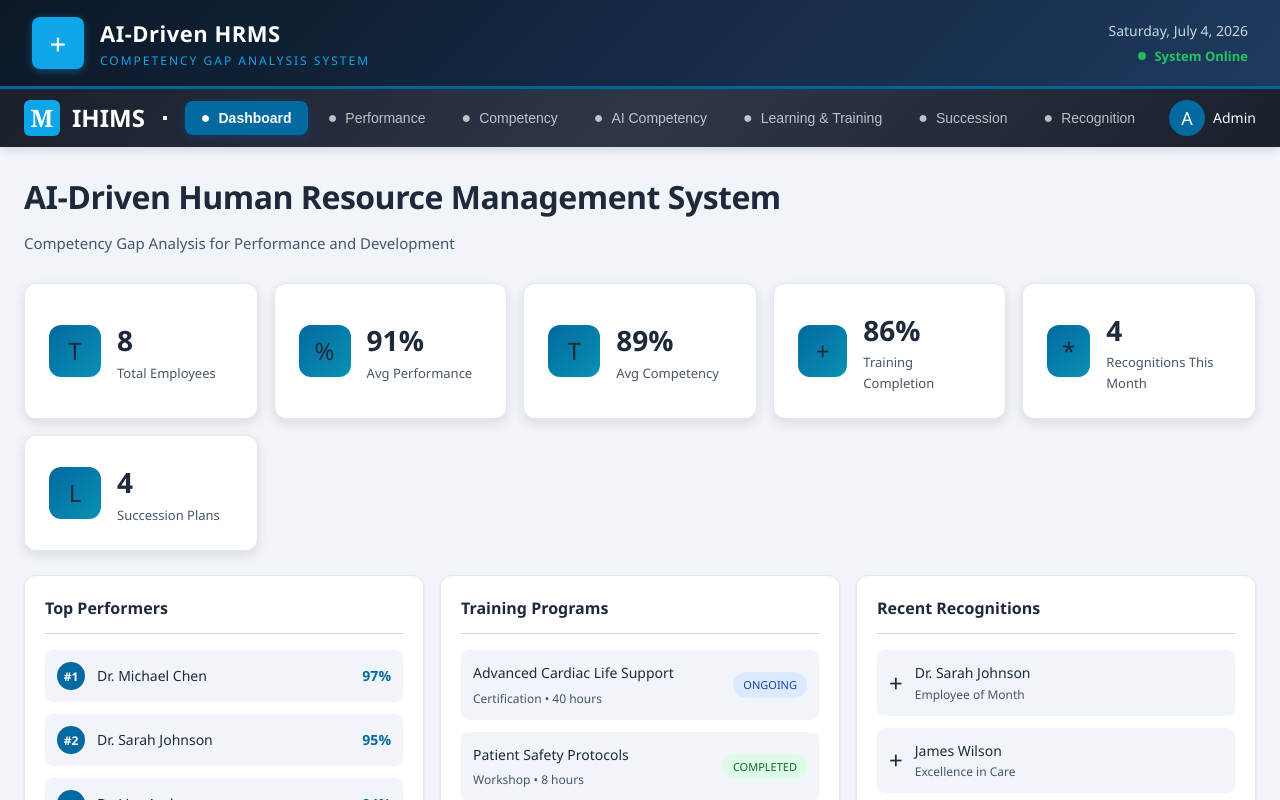
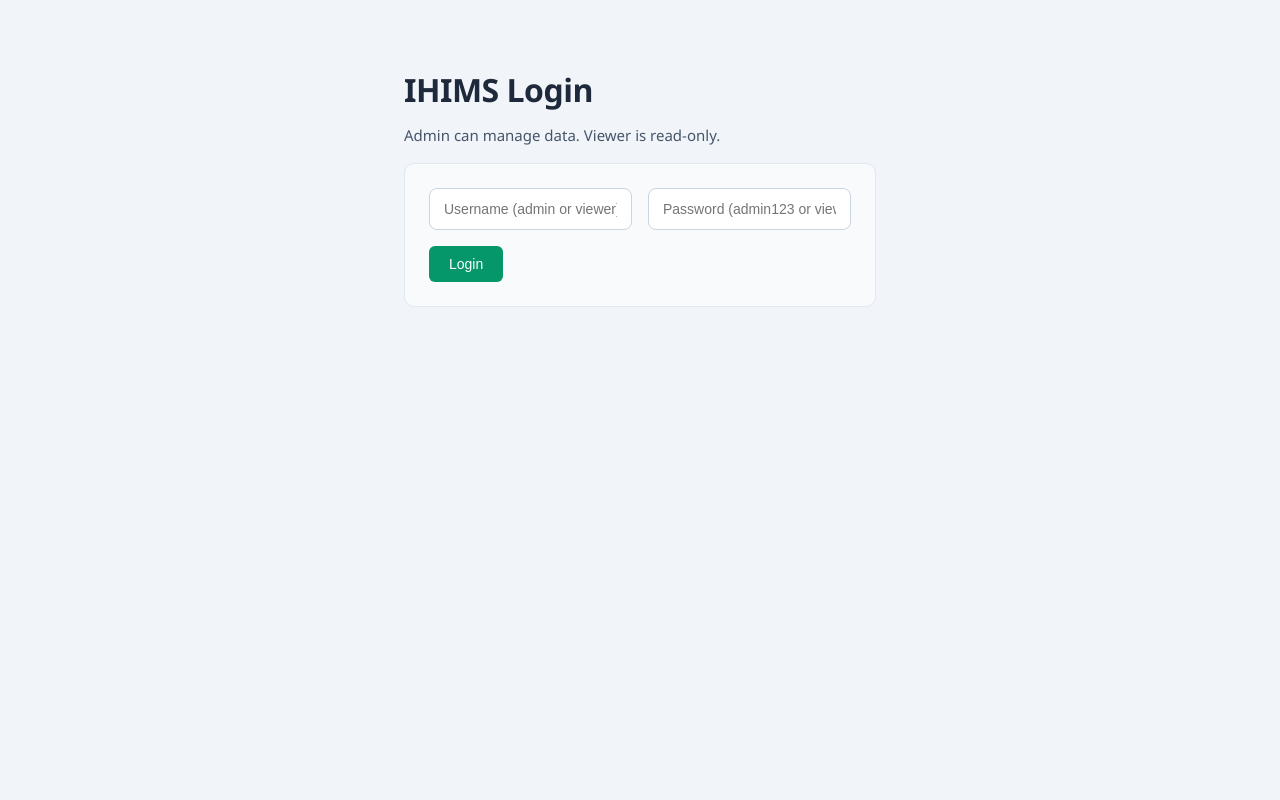
Before and after one commit to RanpoCM/ihims, a React (Vite) app: page / in a window 1280 px wide. Shown: the top 800 px of the page. Built offline with nearby package versions, Linux system fonts and the light colour scheme.

Commit message:
Add admin/viewer login and role-based access control

```diff
--- a/src/App.jsx
+++ b/src/App.jsx
@@ -58,15 +58,16 @@ const initialSuccessionCandidates = [
 ]
 
 // App Content - Loads data from localStorage
-function AppContent() {
+function AppContent({ role, canEdit, onLogout }) {
   const [employees, setEmployees] = useState(() => getStoredData('ihims_employees', initialEmployees))
+
   const [trainingPrograms, setTrainingPrograms] = useState(() => getStoredData('ihims_training', initialTrainingPrograms))
-  const [competencies, setCompetencies] = useState(() => getStoredData('ihims_competencies', initialCompetencies))
+  const [competencies] = useState(() => getStoredData('ihims_competencies', initialCompetencies))
   const [recognitionAwards, setRecognitionAwards] = useState(() => getStoredData('ihims_recognition', initialRecognitionAwards))
-  const [successionCandidates, setSuccessionCandidates] = useState(() => getStoredData('ihims_succession', initialSuccessionCandidates))
+  const [successionCandidates] = useState(() => getStoredData('ihims_succession', initialSuccessionCandidates))
   const [activeModule, setActiveModule] = useState('dashboard')
-  const [showForm, setShowForm] = useState(null)
   const [mobileMenuOpen, setMobileMenuOpen] = useState(false)
+
 
   // Save to localStorage when data changes
   useEffect(() => { setStoredData('ihims_employees', employees) }, [employees])
@@ -81,10 +82,8 @@ function AppContent() {
   const deleteEmployee = (id) => setEmployees(employees.filter(e => e.id !== id))
 
   const addTraining = (prog) => setTrainingPrograms([...trainingPrograms, { ...prog, id: Date.now() }])
-  const deleteTraining = (id) => setTrainingPrograms(trainingPrograms.filter(p => p.id !== id))
-  const addCompetency = (comp) => setCompetencies([...competencies, { ...comp, id: Date.now() }])
   const addRecognition = (rec) => setRecognitionAwards([...recognitionAwards, { ...rec, id: Date.now() }])
-  const addSuccession = (succ) => setSuccessionCandidates([...successionCandidates, { ...succ, id: Date.now() }])
+
 
   // Render the current module
   const renderModule = () => {
@@ -92,17 +91,35 @@ function AppContent() {
       case 'dashboard':
         return <Dashboard employees={employees} trainingPrograms={trainingPrograms} recognitionAwards={recognitionAwards} successionCandidates={successionCandidates} />
       case 'performance':
-        return <PerformanceModule employees={employees} addEmployee={addEmployee} updateEmployee={updateEmployee} deleteEmployee={deleteEmployee} />
+        if (!canEdit) return <Dashboard employees={employees} trainingPrograms={trainingPrograms} recognitionAwards={recognitionAwards} successionCandidates={successionCandidates} />
+
+        return (
+          <PerformanceModule
+            employees={employees}
+            canEdit={canEdit}
+            addEmployee={addEmployee}
+            updateEmployee={updateEmployee}
+            deleteEmployee={deleteEmployee}
+          />
+        )
       case 'competency':
-        return <CompetencyModule competencies={competencies} employees={employees} />
+        if (!canEdit) return <Dashboard employees={employees} trainingPrograms={trainingPrograms} recognitionAwards={recognitionAwards} successionCandidates={successionCandidates} />
+        return <CompetencyModule competencies={competencies} _canEdit={canEdit} />
+
+
+
+
       case 'aiCompetency':
         return <AICompetencyModule />
       case 'learning':
-        return <LearningModule trainingPrograms={trainingPrograms} addTraining={addTraining} deleteTraining={deleteTraining} />
+        if (!canEdit) return <Dashboard employees={employees} trainingPrograms={trainingPrograms} recognitionAwards={recognitionAwards} successionCandidates={successionCandidates} />
+        return <LearningModule trainingPrograms={trainingPrograms} addTraining={addTraining} canEdit={canEdit} />
       case 'succession':
-        return <SuccessionModule successionCandidates={successionCandidates} employees={employees} />
+        return <SuccessionModule successionCandidates={successionCandidates} employees={employees} canEdit={canEdit} />
+
       case 'recognition':
-        return <RecognitionModule recognitionAwards={recognitionAwards} employees={employees} addRecognition={addRecognition} />
+        return <RecognitionModule recognitionAwards={recognitionAwards} employees={employees} addRecognition={addRecognition} canEdit={canEdit} />
+
       default:
         return <Dashboard employees={employees} trainingPrograms={trainingPrograms} recognitionAwards={recognitionAwards} successionCandidates={successionCandidates} />
     }
@@ -123,8 +140,20 @@ function AppContent() {
           <span className="status-indicator"><span className="status-dot"></span> System Online</span>
         </div>
       </div>
-      <Navbar activeModule={activeModule} setActiveModule={setActiveModule} mobileMenuOpen={mobileMenuOpen} setMobileMenuOpen={setMobileMenuOpen} />
+      <Navbar
+        activeModule={activeModule}
+        setActiveModule={setActiveModule}
+        mobileMenuOpen={mobileMenuOpen}
+        setMobileMenuOpen={setMobileMenuOpen}
+        userName={role === 'admin' ? 'Admin' : 'Viewer'}
+        role={role}
+      />
       <main className="main-content">
+        <div style={{ display: 'flex', justifyContent: 'flex-end', marginBottom: 12 }}>
+          <button className="btn-cancel" onClick={onLogout} type="button">
+            Logout
+          </button>
+        </div>
         {renderModule()}
       </main>
     </div>
@@ -132,16 +161,20 @@ function AppContent() {
 }
 
 // Navbar Component
-function Navbar({ activeModule, setActiveModule, mobileMenuOpen, setMobileMenuOpen }) {
+function Navbar({ activeModule, setActiveModule, mobileMenuOpen, setMobileMenuOpen, userName, role }) {
   const modules = [
-    { id: 'dashboard', label: 'Dashboard', icon: '●' },
-    { id: 'performance', label: 'Performance', icon: '●' },
-    { id: 'competency', label: 'Competency', icon: '●' },
-    { id: 'aiCompetency', label: 'AI Competency', icon: '●' },
-    { id: 'learning', label: 'Learning & Training', icon: '●' },
-    { id: 'succession', label: 'Succession', icon: '●' },
-    { id: 'recognition', label: 'Recognition', icon: '●' },
+    { id: 'dashboard', label: 'Dashboard', icon: '●', requiresEdit: false },
+    { id: 'performance', label: 'Performance', icon: '●', requiresEdit: true },
+    { id: 'competency', label: 'Competency', icon: '●', requiresEdit: true },
+    { id: 'aiCompetency', label: 'AI Competency', icon: '●', requiresEdit: false },
+    { id: 'learning', label: 'Learning & Training', icon: '●', requiresEdit: true },
+    { id: 'succession', label: 'Succession', icon: '●', requiresEdit: false },
+    { id: 'recognition', label: 'Recognition', icon: '●', requiresEdit: false },
   ]
+
+  // Only show edit-restricted modules to admins.
+  const visibleModules = modules.filter(m => !m.requiresEdit || role === 'admin')
+
 
   return (
     <nav className="navbar">
@@ -155,7 +188,7 @@ function Navbar({ activeModule, setActiveModule, mobileMenuOpen, setMobileMenuOp
         <span></span>
       </button>
       <div className={`nav-links ${mobileMenuOpen ? 'mobile-open' : ''}`}>
-        {modules.map(mod => (
+        {visibleModules.map(mod => (
           <button
             key={mod.id}
             className={`nav-link ${activeModule === mod.id ? 'active' : ''}`}
@@ -168,7 +201,7 @@ function Navbar({ activeModule, setActiveModule, mobileMenuOpen, setMobileMenuOp
       </div>
       <div className="nav-user">
         <span className="user-avatar">A</span>
-        <span className="user-name">Admin</span>
+        <span className="user-name">{userName}</span>
       </div>
     </nav>
   )
@@ -180,8 +213,6 @@ function Dashboard({ employees, trainingPrograms, recognitionAwards, successionC
   const avgCompetency = employees.length > 0 ? Math.round(employees.reduce((sum, e) => sum + e.competency, 0) / employees.length) : 0
   const avgTraining = employees.length > 0 ? Math.round(employees.reduce((sum, e) => sum + e.training, 0) / employees.length) : 0
   const totalRecognitions = recognitionAwards.length
-  const totalTraining = trainingPrograms.length
-  const totalSuccession = successionCandidates.length
 
   return (
     <div className="dashboard">
@@ -282,7 +313,7 @@ function Dashboard({ employees, trainingPrograms, recognitionAwards, successionC
 }
 
 // Performance Module
-function PerformanceModule({ employees, addEmployee, updateEmployee, deleteEmployee }) {
+function PerformanceModule({ employees, canEdit, addEmployee, updateEmployee, deleteEmployee }) {
   const [selectedEmployee, setSelectedEmployee] = useState(null)
   const [showAddForm, setShowAddForm] = useState(false)
   const [showEditForm, setShowEditForm] = useState(false)
@@ -304,6 +335,7 @@ function PerformanceModule({ employees, addEmployee, updateEmployee, deleteEmplo
 
   const handleAddEmployee = (e) => {
     e.preventDefault()
+    if (!canEdit) return
     if (newEmp.name && newEmp.role && newEmp.department) {
       addEmployee(newEmp)
       setNewEmp({ name: '', role: '', department: '', performance: 80, competency: 80, training: 80 })
@@ -311,7 +343,9 @@ function PerformanceModule({ employees, addEmployee, updateEmployee, deleteEmplo
     }
   }
 
+
   const handleEditEmployee = () => {
+    if (!canEdit) return
     if (selectedEmployee) {
       const emp = employees.find(e => e.id === selectedEmployee)
       if (emp) {
@@ -321,8 +355,10 @@ function PerformanceModule({ employees, addEmployee, updateEmployee, deleteEmplo
     }
   }
 
+
   const handleUpdateEmployee = (e) => {
     e.preventDefault()
+    if (!canEdit) return
     if (selectedEmployee && newEmp.name) {
       updateEmployee(selectedEmployee, newEmp)
       setShowEditForm(false)
@@ -331,12 +367,15 @@ function PerformanceModule({ employees, addEmployee, updateEmployee, deleteEmplo
     }
   }
 
+
   const handleDeleteEmployee = () => {
+    if (!canEdit) return
     if (selectedEmployee && confirm('Are you sure you want to delete this employee?')) {
       deleteEmployee(selectedEmployee)
       setSelectedEmployee(null)
     }
   }
+
 
   // Filter and sort employees
   const filteredEmployees = [...employees]
@@ -357,7 +396,7 @@ function PerformanceModule({ employees, addEmployee, updateEmployee, deleteEmplo
   const departments = [...new Set(employees.map(e => e.department))]
 
   return (
-    <div className="module">
+    <div className="module" style={canEdit ? undefined : { filter: 'grayscale(0.15)' }}>
       <h1 className="page-title">Performance Management</h1>
       <p className="page-subtitle">Track and evaluate employee performance metrics</p>
 
@@ -397,9 +436,10 @@ function PerformanceModule({ employees, addEmployee, updateEmployee, deleteEmplo
         </div>
 
         <div className="form-section">
-          <button className="btn-add" onClick={() => setShowAddForm(!showAddForm)}>
+          <button className="btn-add" onClick={() => canEdit && setShowAddForm(!showAddForm)} disabled={!canEdit}>
             {showAddForm ? 'Cancel' : '+ Add Employee'}
           </button>
+
           {showAddForm && (
             <form className="data-form" onSubmit={handleAddEmployee}>
               <input type="text" placeholder="Name" value={newEmp.name} onChange={e => setNewEmp({...newEmp, name: e.target.value})} required />
@@ -481,8 +521,21 @@ function PerformanceModule({ employees, addEmployee, updateEmployee, deleteEmplo
                   <td><span className={`status-badge ${emp.performance >= 90 ? 'excellent' : emp.performance >= 80 ? 'good' : 'needs-improvement'}`}>{emp.performance >= 90 ? 'Excellent' : emp.performance >= 80 ? 'Good' : 'Needs Improvement'}</span></td>
                   <td>
                     <div className="action-buttons">
-                      <button className="btn-edit" onClick={(e) => { e.stopPropagation(); setSelectedEmployee(emp.id); handleEditEmployee() }}>Edit</button>
-                      <button className="btn-delete" onClick={(e) => { e.stopPropagation(); setSelectedEmployee(emp.id); handleDeleteEmployee() }}>Delete</button>
+                      <button
+                        className="btn-edit"
+                        onClick={(e) => { e.stopPropagation(); setSelectedEmployee(emp.id); handleEditEmployee() }}
+                        disabled={!canEdit}
+                      >
+                        Edit
+                      </button>
+                      <button
+                        className="btn-delete"
+                        onClick={(e) => { e.stopPropagation(); setSelectedEmployee(emp.id); handleDeleteEmployee() }}
+                        disabled={!canEdit}
+                      >
+                        Delete
+                      </button>
+
                     </div>
                   </td>
                 </tr>
@@ -496,7 +549,7 @@ function PerformanceModule({ employees, addEmployee, updateEmployee, deleteEmplo
 }
 
 // Competency Module
-function CompetencyModule({ competencies, employees }) {
+function CompetencyModule({ competencies, _canEdit }) {
   return (
     <div className="module">
       <h1 className="page-title">Competency Management</h1>
@@ -618,12 +671,13 @@ function CompetencyModule({ competencies, employees }) {
 }
 
 // Learning & Training Module
-function LearningModule({ trainingPrograms, addTraining, deleteTraining }) {
+function LearningModule({ trainingPrograms, addTraining, canEdit }) {
   const [showAddForm, setShowAddForm] = useState(false)
   const [newProg, setNewProg] = useState({ title: '', type: 'Workshop', duration: '8 hours', participants: 0, status: 'upcoming' })
 
   const handleAddTraining = (e) => {
     e.preventDefault()
+    if (!canEdit) return
     if (newProg.title) {
       addTraining(newProg)
       setNewProg({ title: '', type: 'Workshop', duration: '8 hours', participants: 0, status: 'upcoming' })
@@ -631,15 +685,17 @@ function LearningModule({ trainingPrograms, addTraining, deleteTraining }) {
     }
   }
 
+
   return (
     <div className="module">
       <h1 className="page-title">Learning & Training</h1>
       <p className="page-subtitle">Manage training programs and professional development</p>
 
       <div className="form-section">
-        <button className="btn-add" onClick={() => setShowAddForm(!showAddForm)}>
+        <button className="btn-add" onClick={() => canEdit && setShowAddForm(!showAddForm)} disabled={!canEdit}>
           {showAddForm ? 'Cancel' : '+ Add Training Program'}
         </button>
+
         {showAddForm && (
           <form className="data-form" onSubmit={handleAddTraining}>
             <input type="text" placeholder="Program Title" value={newProg.title} onChange={e => setNewProg({...newProg, title: e.target.value})} required />
@@ -763,11 +819,12 @@ function LearningModule({ trainingPrograms, addTraining, deleteTraining }) {
 }
 
 // Succession Module
-function SuccessionModule({ successionCandidates, employees }) {
+function SuccessionModule({ successionCandidates, _employees, canEdit }) {
   return (
-    <div className="module">
+    <div className="module" style={canEdit ? undefined : { opacity: 0.95 }}>
       <h1 className="page-title">Succession Planning</h1>
       <p className="page-subtitle">Identify and develop future leaders for key positions</p>
+
 
       <div className="succession-overview">
         <div className="succession-stat">
@@ -874,12 +931,13 @@ function SuccessionModule({ successionCandidates, employees }) {
 }
 
 // Social Recognition Module
-function RecognitionModule({ recognitionAwards, employees, addRecognition }) {
+function RecognitionModule({ recognitionAwards, _employees, addRecognition, canEdit }) {
   const [showAddForm, setShowAddForm] = useState(false)
   const [newAward, setNewAward] = useState({ recipient: '', type: 'Employee of Month', department: '', date: new Date().toISOString().split('T')[0], reason: '' })
 
   const handleAddRecognition = (e) => {
     e.preventDefault()
+    if (!canEdit) return
     if (newAward.recipient && newAward.reason) {
       addRecognition(newAward)
       setNewAward({ recipient: '', type: 'Employee of Month', department: '', date: new Date().toISOString().split('T')[0], reason: '' })
@@ -887,15 +945,17 @@ function RecognitionModule({ recognitionAwards, employees, addRecognition }) {
     }
   }
 
+
   return (
     <div className="module">
       <h1 className="page-title">Social Recognition</h1>
       <p className="page-subtitle">Acknowledge and celebrate employee achievements</p>
 
       <div className="form-section">
-        <button className="btn-add" onClick={() => setShowAddForm(!showAddForm)}>
+        <button className="btn-add" onClick={() => canEdit && setShowAddForm(!showAddForm)} disabled={!canEdit}>
           {showAddForm ? 'Cancel' : '+ Add Recognition'}
         </button>
+
         {showAddForm && (
           <form className="data-form" onSubmit={handleAddRecognition}>
             <input type="text" placeholder="Recipient Name" value={newAward.recipient} onChange={e => setNewAward({...newAward, recipient: e.target.value})} required />
@@ -1199,9 +1259,111 @@ function AICompetencyModule() {
   )
 }
 
+// Session helpers
+const getStoredSession = () => {
+  try {
+    const raw = localStorage.getItem('ihims_session')
+    return raw ? JSON.parse(raw) : null
+  } catch {
+    return null
+  }
+}
+
+const setStoredSession = (session) => {
+  localStorage.setItem('ihims_session', JSON.stringify(session))
+}
+
+const clearStoredSession = () => {
+  localStorage.removeItem('ihims_session')
+}
+
+function LoginScreen({ onLogin }) {
+  const [username, setUsername] = useState('')
+  const [password, setPassword] = useState('')
+  const [error, setError] = useState('')
+
+  // Simple local-only demo credentials.
+  // - admin / admin123
+  // - viewer / viewer123
+  const handleSubmit = (e) => {
+    e.preventDefault()
+    const u = username.trim().toLowerCase()
+    const p = password
+
+    if (u === 'admin' && p === 'admin123') {
+      onLogin({ role: 'admin', name: 'Admin' })
+      return
+    }
+    if (u === 'viewer' && p === 'viewer123') {
+      onLogin({ role: 'viewer', name: 'Viewer' })
+      return
+    }
+
+    setError('Invalid username or password')
+  }
+
+  return (
+    <div className="module" style={{ maxWidth: 520, margin: '40px auto', padding: 24 }}>
+      <h1 className="page-title">IHIMS Login</h1>
+      <p className="page-subtitle" style={{ marginBottom: 16 }}>Admin can manage data. Viewer is read-only.</p>
+
+      <form onSubmit={handleSubmit} className="data-form" style={{ marginTop: 0 }}>
+        <input
+          type="text"
+          placeholder="Username (admin or viewer)"
+          value={username}
+          onChange={(e) => setUsername(e.target.value)}
+          required
+        />
+        <input
+          type="password"
+          placeholder="Password (admin123 or viewer123)"
+          value={password}
+          onChange={(e) => setPassword(e.target.value)}
+          required
+        />
+        <div style={{ gridColumn: '1 / -1', display: 'flex', gap: 12, alignItems: 'center' }}>
+          <button type="submit" className="btn-save">Login</button>
+          {error ? <span style={{ color: '#dc2626', fontWeight: 600 }}>{error}</span> : null}
+        </div>
+      </form>
+    </div>
+  )
+}
+
 // Main App Component
 function App() {
-  return <AppContent />
+  const [session, setSession] = useState(() => getStoredSession())
+
+  const handleLogin = (s) => {
+    setStoredSession({ ...s })
+    setSession(s)
+  }
+
+  const handleLogout = () => {
+    clearStoredSession()
+    setSession(null)
+  }
+
+  // Wrap AppContent with a role-aware controller.
+  // Viewer must not be able to create/update/delete data.
+  const role = session?.role || 'viewer'
+  const canEdit = role === 'admin'
+
+  return (
+    <div>
+      {!session ? (
+        <LoginScreen onLogin={handleLogin} />
+      ) : (
+        <AppContent
+          role={role}
+          canEdit={canEdit}
+          onLogout={handleLogout}
+          setActiveModuleFromRole={(id) => id}
+        />
+      )}
+    </div>
+  )
 }
 
 export default App
```
Also changed, not shown: 1 other file (tests, documents, lock files or other folders).
